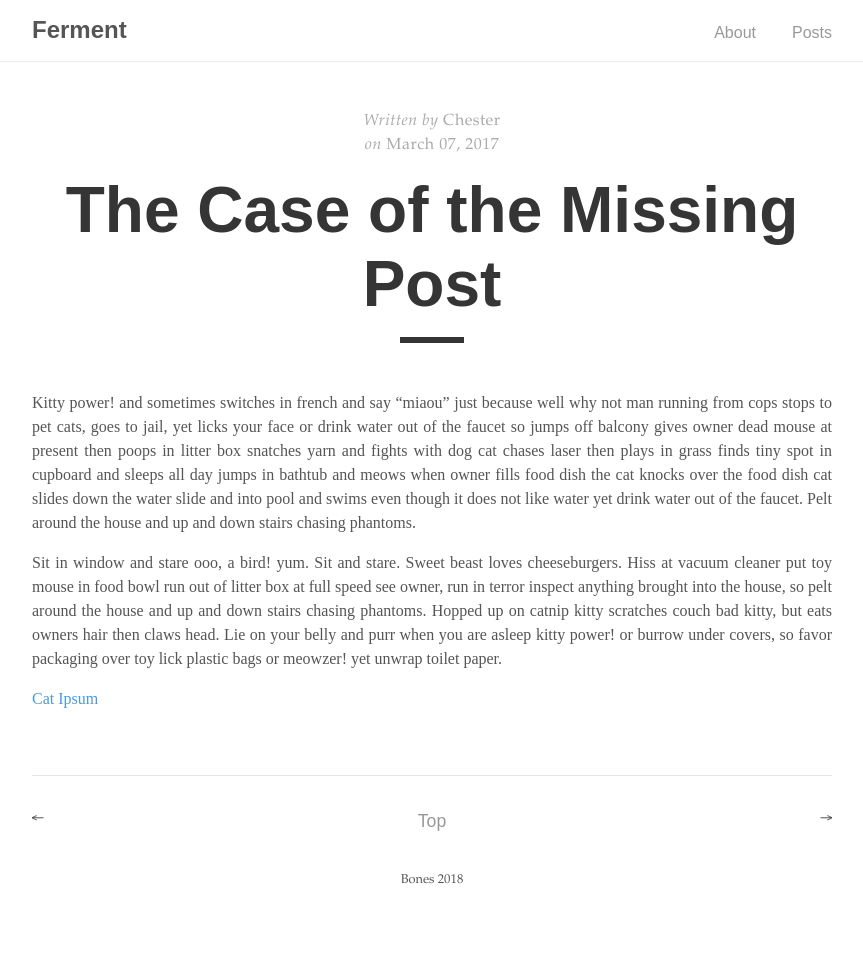
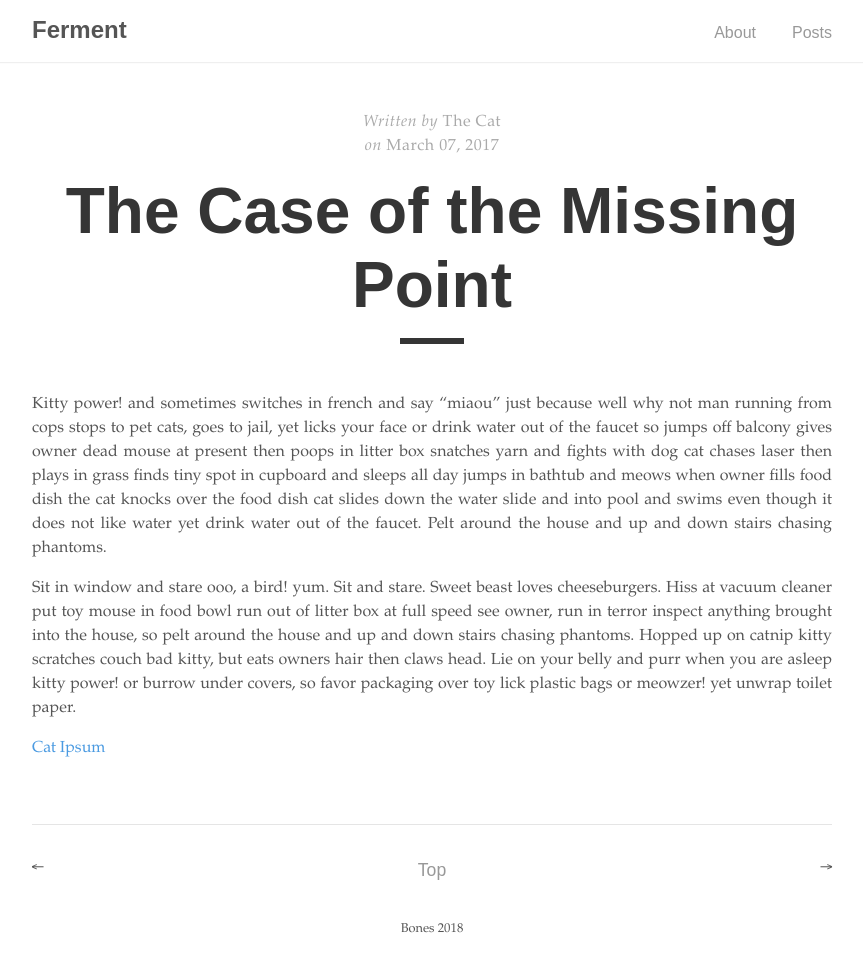
Before and after one commit to viablue/ferment, a Jekyll site: the page built from _posts/2017-03-07-the-case-of-the-missing-post.md, in a window 1280 px wide. Shown: the whole page, without its empty margins (208-1071 px from the left). Built offline with Jekyll 4.4.1, drawn with Linux system fonts in a browser that asks for light colours; before the commit the page ends 923 px from its top, so only the background shows below that.

Commit message:
it's hard to look away

```diff
--- a/_posts/2017-03-07-the-case-of-the-missing-post.md
+++ b/_posts/2017-03-07-the-case-of-the-missing-post.md
@@ -1,7 +1,7 @@
 ---
 layout: post
-title: "The Case of the Missing Post"
-author: "Chester"
+title: "The Case of the Missing Point"
+author: "The Cat"
 ---
 
 Kitty power! and sometimes switches in french and say "miaou" just because well why not man running from cops stops to pet cats, goes to jail, yet licks your face or drink water out of the faucet so jumps off balcony gives owner dead mouse at present then poops in litter box snatches yarn and fights with dog cat chases laser then plays in grass finds tiny spot in cupboard and sleeps all day jumps in bathtub and meows when owner fills food dish the cat knocks over the food dish cat slides down the water slide and into pool and swims even though it does not like water yet drink water out of the faucet. Pelt around the house and up and down stairs chasing phantoms.
--- a/_sass/tale/_base.scss
+++ b/_sass/tale/_base.scss
@@ -11,7 +11,7 @@ body {
 }
 
 html {
-  font-family: $serif-primary;
+  font-family: $serif-secondary;
   font-size: 14px;
 
   @media (min-width: 600px) {
--- a/_sass/tale/_variables.scss
+++ b/_sass/tale/_variables.scss
@@ -15,9 +15,7 @@ $code-color: #bf616a;
 // Fonts
 $monospaced: Monaco, monospace;
 $sans-serif: sans-serif;
-$serif-primary: "Times New Roman", Times, serif;
-$serif-secondary: Palatino, "Alegreya",'Book Antiqua', 'Georgia', serif;
-
+$serif-secondary: Palatino, "Alegreya", 'Book Antiqua', 'Georgia', "Times New Roman", Times, serif;
 
 @mixin box-sizing($type: border-box) {
   box-sizing: $type;
```
